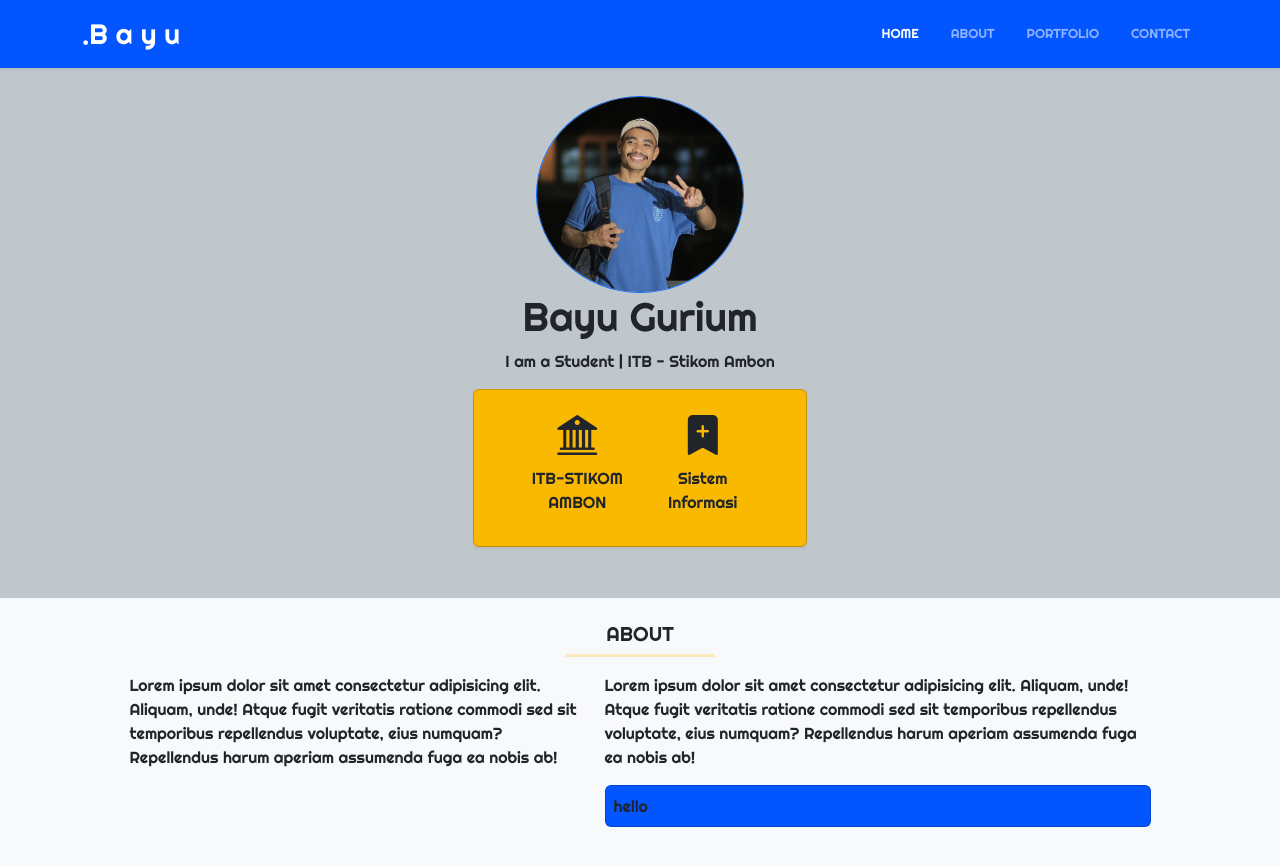
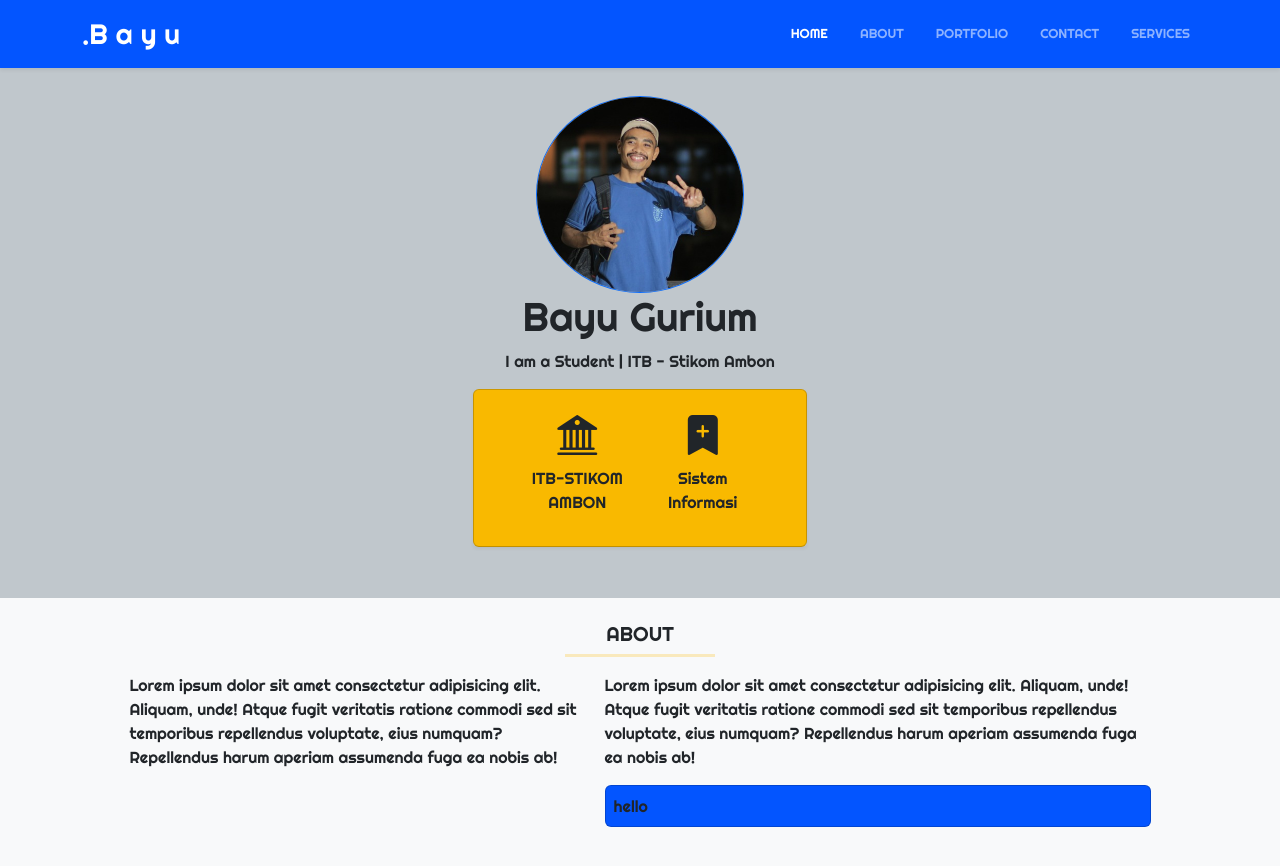
Before and after one commit to banyu142001/banyu142001.github.io, a plain HTML site: page index.html in a window 1280 px wide. Shown: the top 866 px of the page. Drawn offline with nearby package versions, Linux system fonts and the light colour scheme.

Commit message:
Menambahkan link ( SERVICES )

```diff
--- a/index.html
+++ b/index.html
@@ -51,6 +51,7 @@
             <a class="nav-link" href="#about">About</a>
             <a class="nav-link" href="#portfolio">Portfolio</a>
             <a class="nav-link" href="#contact">Contact</a>
+            <a class="nav-link" href="#contact">Services</a>
           </div>
         </div>
       </div>
```
